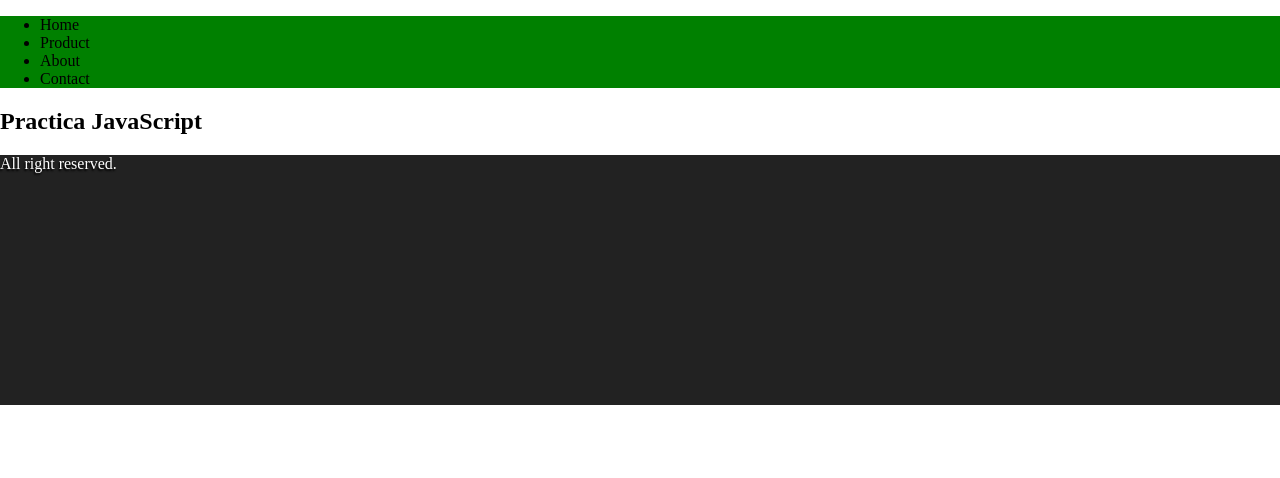
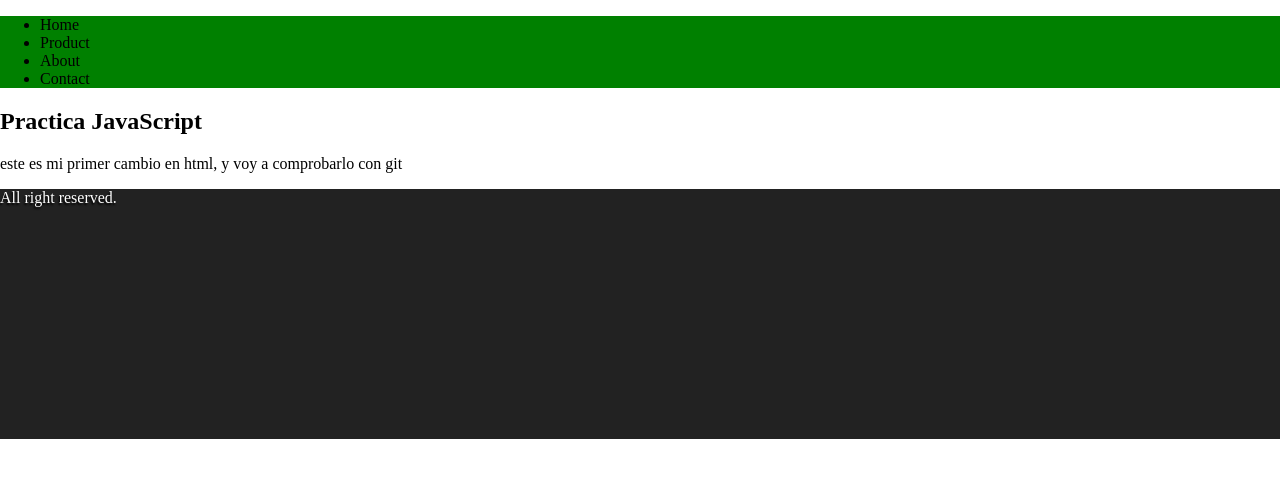
Before and after one commit to HarianM/PrimeraWeb, a plain HTML site: page index.html in a window 1280 px wide. Drawn offline with Linux system fonts and the light colour scheme.

Commit message:
cambio al index

```diff
--- a/index.html
+++ b/index.html
@@ -21,6 +21,9 @@
     </header>
     <article>
         <h1>Practica JavaScript</h1>
+        <p>
+            este es mi primer cambio en html, y voy a comprobarlo con git
+        </p>
     </article>
     <footer name="footer">
         <p>All right reserved.</p>
```
